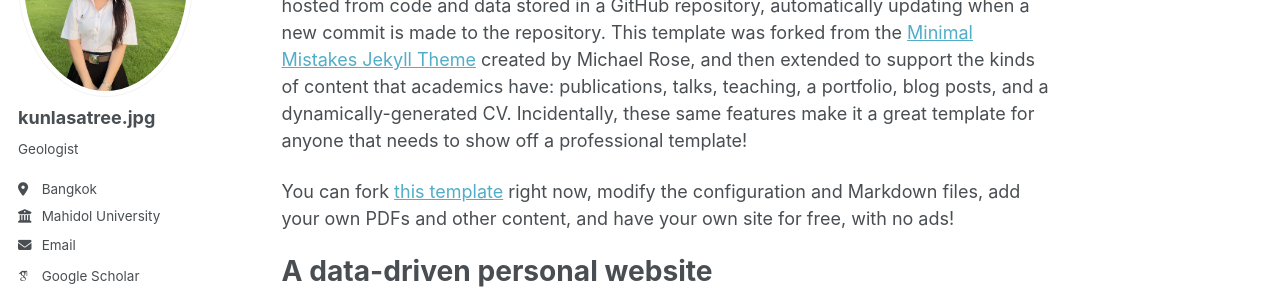
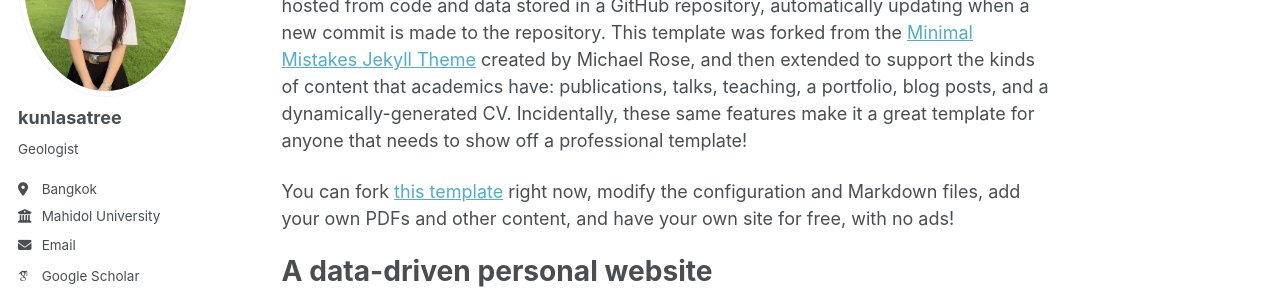
Before and after one commit to kunlasatree2332/kunlasatree2332.github.io, a Jekyll site: the page built from _pages/about.md, in a window 1280 px wide. Shown: the part 231-529 px from the top of the page. Built offline with Jekyll 4.4.1, drawn with Linux system fonts in a browser that asks for light colours; some web fonts are replaced; a script that is not in the unit is left out.

Commit message:
Update _config.yml

```diff
--- a/_config.yml
+++ b/_config.yml
@@ -24,7 +24,7 @@ repository               : "academicpages/academicpages.github.io"
 author:
   # Biographic information
   avatar           : "kunlasatree.jpg"
-  name             : "kunlasatree.jpg"
+  name             : "kunlasatree"
   pronouns         : # example: "she/her"
   bio              : "Geologist"
   location         : "Bangkok"
```
